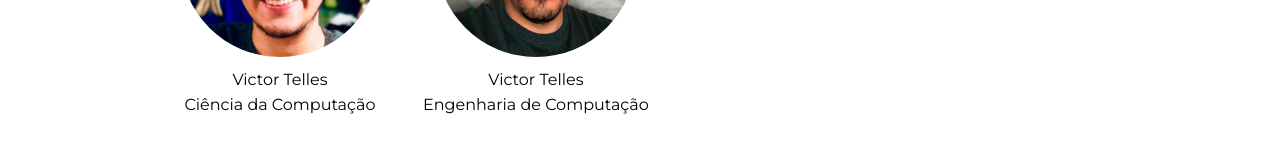
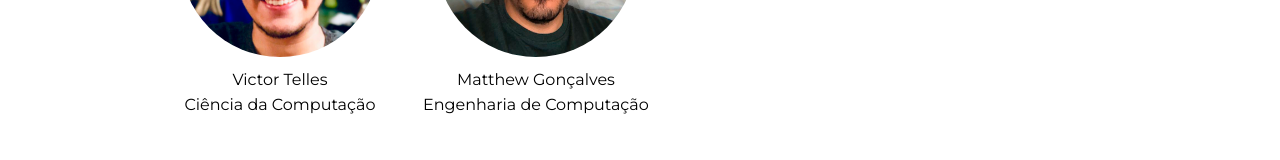
Before and after one commit to GETA-CESUPA/geta, a Nuxt app: page / in a window 1280 px wide. Shown: the part 3969-4129 px from the top of the page. Built offline with nearby package versions, Linux system fonts and the light colour scheme.

Commit message:
mattheus correção

```diff
--- a/components/Team.vue
+++ b/components/Team.vue
@@ -137,7 +137,7 @@
       </div>
         <div class="membro">
         <img src="~/assets/matthewsgoncalves.png" alt />
-        <p>Victor Telles</p>
+        <p>Matthew Gonçalves</p>
         <p>Engenharia de Computação</p>
         <a href="http://linkedin.com/in/matthews-gonçalves-b3b882119" target="_blank">
           <img src="~/assets/linkedin.svg" alt id="linkedin" />
@@ -175,7 +175,7 @@ h2 {
   display: flex;
   flex-direction: row;
   flex-wrap: wrap;
-  justify-content: start
+  justify-content: flex-start
 }
 
 .membro {
```
